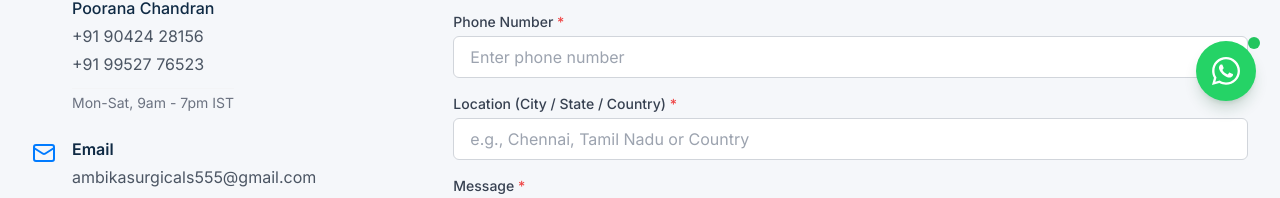
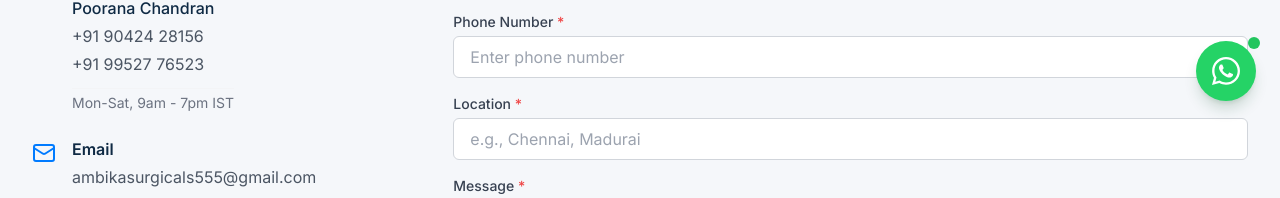
Before and after one commit to ajithyaasaf/Ambika_Surgicals, a Next.js app: page /contact in a window 1280 px wide. Shown: the part 675-873 px from the top of the page. Built offline with nearby package versions, Linux system fonts and the light colour scheme; no server answers.

Commit message:
code changes

```diff
--- a/components/forms/ContactForm.tsx
+++ b/components/forms/ContactForm.tsx
@@ -150,7 +150,7 @@ export default function ContactForm({ isQuoteRequest = false, productItems = [],
             {/* Location Field */}
             <div>
                 <label htmlFor="location" className="block text-sm font-medium text-gray-700 mb-1">
-                    Location (City / State / Country) <span className="text-red-500">*</span>
+                    Location <span className="text-red-500">*</span>
                 </label>
                 <input
                     type="text"
@@ -158,7 +158,7 @@ export default function ContactForm({ isQuoteRequest = false, productItems = [],
                     name="location"
                     required
                     className="w-full px-4 py-2 border border-gray-300 rounded-md focus:ring-2 focus:ring-primary focus:border-transparent transition-colors"
-                    placeholder="e.g., Chennai, Tamil Nadu or Country"
+                    placeholder="e.g., Chennai, Madurai"
                 />
                 {state.errors?.location && (
                     <p className="text-red-600 text-xs mt-1">{state.errors.location[0]}</p>
```
